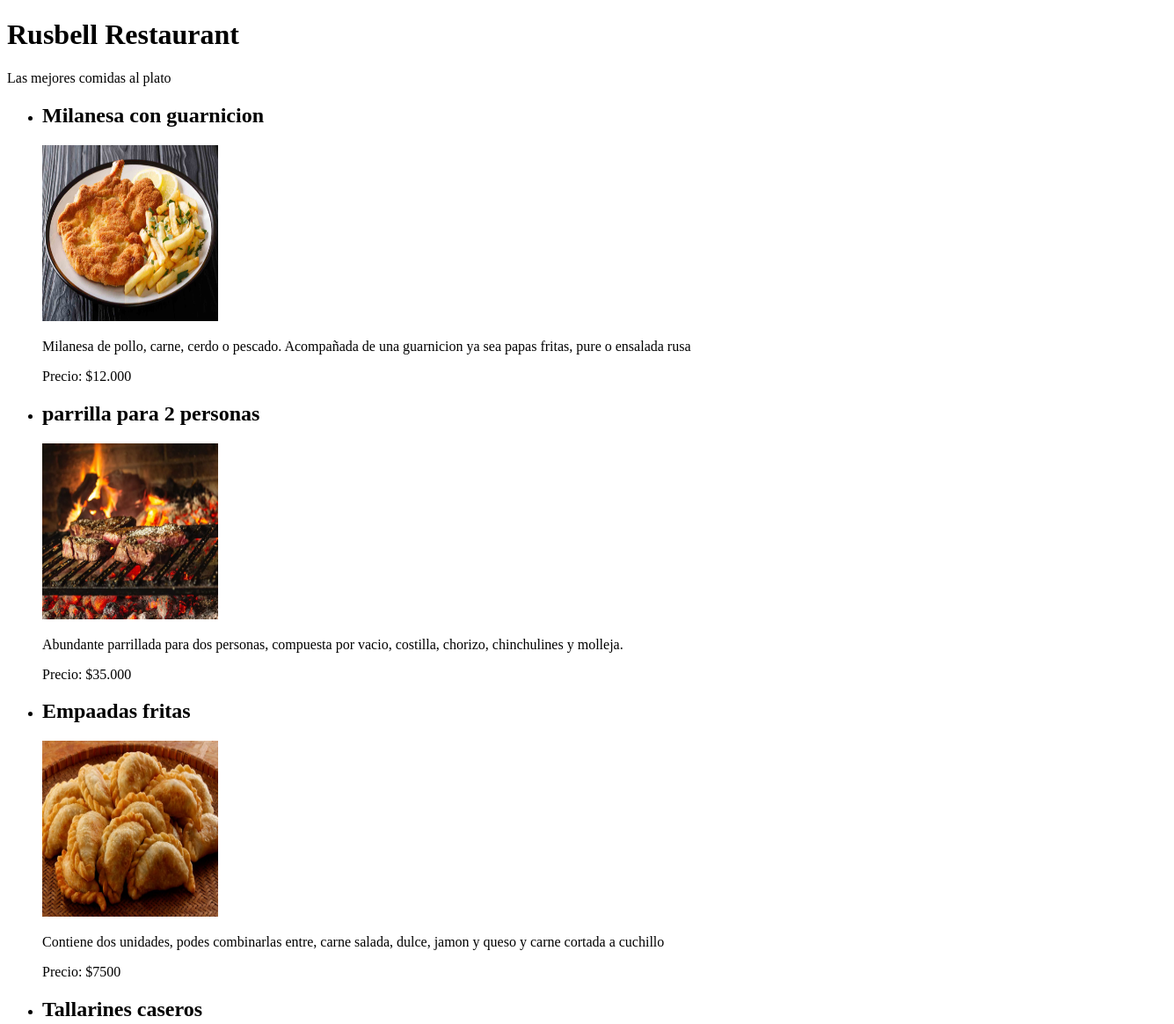
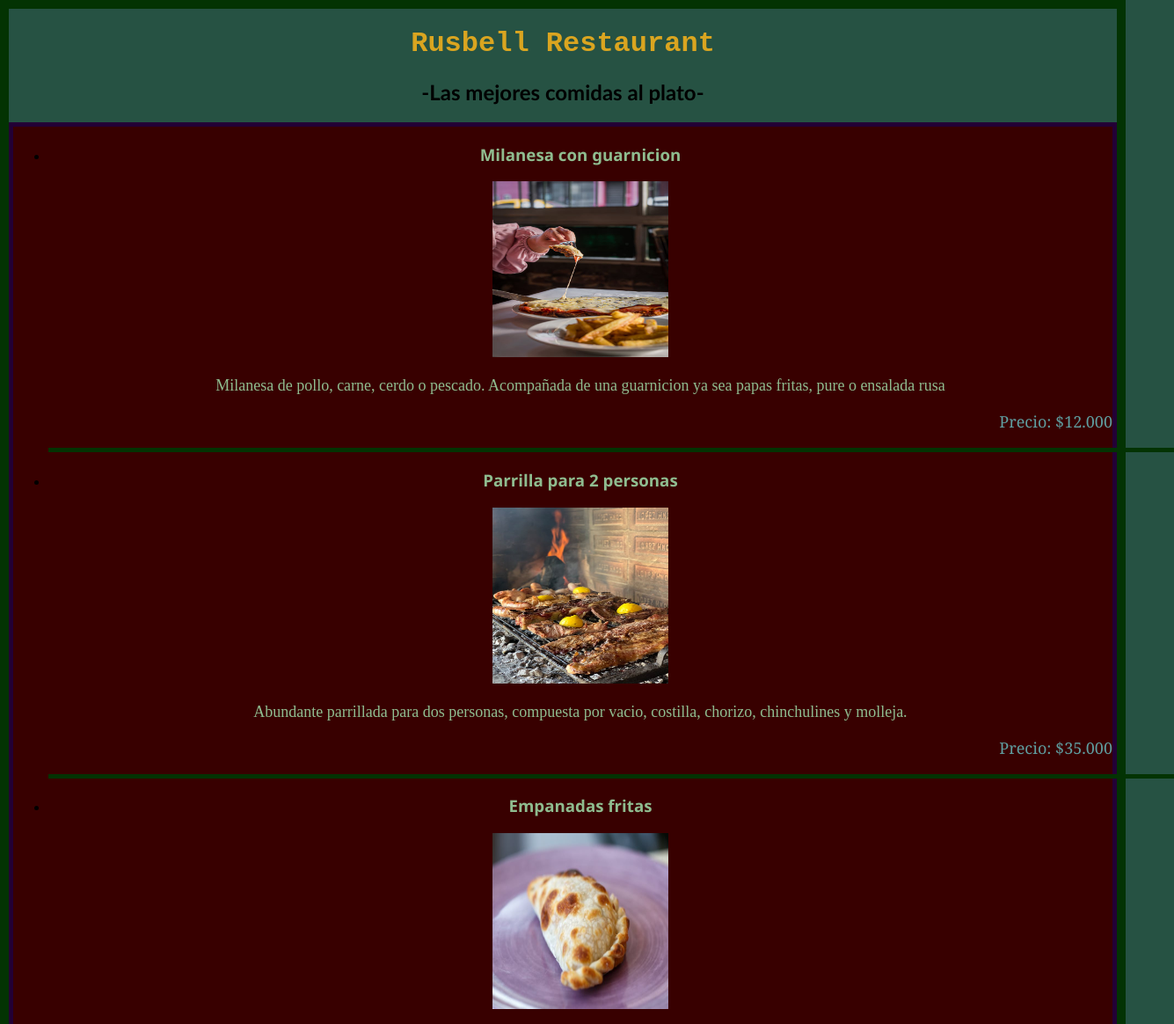
Before and after one commit to leochaparro05/menu-web, a plain HTML site: page index.html in a window 1280 px wide. Shown: the top 1164 px of the page at 88% size, 1335 px wide, since content can reach past the window. Drawn offline with Linux system fonts and the light colour scheme; files that its build step writes are made by us from their sources.

Commit message:
agregue informacion al footer y a la carpeta style.css

```diff
--- a/css/style.css
+++ b/css/style.css
@@ -0,0 +1,48 @@
+body{
+    border: 10px solid rgb(3, 51, 3);
+    margin: 0%;
+    background-color: rgb(38, 82, 67);
+}
+
+header h1{
+    text-align: center;
+    font-family: 'Courier New', Courier, monospace;
+    color: goldenrod;
+}
+
+header h2{
+    text-align: center;
+    font-family: 'Gill Sans', 'Gill Sans MT', Calibri, 'Trebuchet MS', sans-serif;
+}
+
+main .alplato{
+    background-color: rgb(56, 0, 0);
+    border: 5px solid rgba(0, 0, 139, 0.384);
+    text-align: center;
+}
+.titulocomida{
+    font-family: 'Segoe UI', Tahoma, Geneva, Verdana, sans-serif;
+
+    color: darkseagreen;
+}
+
+.descripcomida{
+    font-size: large;
+    color: darkseagreen;
+}
+
+.precio{
+    text-align: end;
+    font-family: Cambria, Cochin, Georgia, Times, 'Times New Roman', serif;
+    font-size: large;
+    color: cadetblue;
+}
+
+hr{
+   width: 100vw;
+  margin: 0;
+  padding: 0;
+  border: none;
+  height: 5px;
+  background-color: rgb(3, 51, 3);
+}
--- a/index.html
+++ b/index.html
@@ -3,55 +3,55 @@
 <head>
     <meta charset="UTF-8">
     <meta name="viewport" content="width=device-width, initial-scale=1.0">
-    <title>Document</title>
-    <link rel="stylesheet" href="style.css">
+    <title>Rusbell restaurant</title>
+    <link rel="stylesheet" href="css/style.css">
 </head>
 <body>
     <header>
       <h1>
         Rusbell Restaurant
       </h1>
-      <p>Las mejores comidas al plato</p>
+      <h2>-Las mejores comidas al plato-</h2>
     </header>
 
     <main>
-       <section>
+       <section class="alplato">
         <ul>
         <li class="milanesa">
-            <h2>
+            <h3 class="titulocomida">
                 Milanesa con guarnicion
-            </h2>
-            <img src="img/milanesa.jpg" alt="foto de milanesa" width="200px" height="200px">
-            <p class="descripmila">Milanesa de pollo, carne, cerdo o pescado. Acompañada de una guarnicion ya sea papas fritas, pure o ensalada rusa</p>
+            </h3>
+            <img src="img/milanesa (2).jpg" alt="foto de milanesa" width="200px" height="200px">
+            <p class="descripcomida">Milanesa de pollo, carne, cerdo o pescado. Acompañada de una guarnicion ya sea papas fritas, pure o ensalada rusa</p>
             <p class="precio">Precio: $12.000</p>
 
         </li>
-
+<hr>
         <li class="parrilla">
-          <h2>parrilla para 2 personas</h2>
-          <img src="img/parrilla.jpg" alt="foto de parrilla" width="200px" height="200px">
-          <p class="descripparrilla">
+          <h3 class="titulocomida">Parrilla para 2 personas</h3>
+          <img src="img/parrilla (2).jpg" alt="foto de parrilla" width="200px" height="200px">
+          <p class="descripcomida">
             Abundante parrillada para dos personas, compuesta por vacio, costilla, chorizo, chinchulines y molleja.
           </p>
 
           <p class="precio">Precio: $35.000</p>
 
         </li>
-
+<hr>
         <li class="empanadas">
-          <h2>Empaadas fritas</h2>
-          <img src="img/empanadas.jpg" alt="foto de empanadas"  width="200px" height="200px">
-          <p class="descripempanada">Contiene dos unidades, podes combinarlas entre, carne salada, dulce, jamon y queso y carne cortada a cuchillo</p>
+          <h3 class="titulocomida">Empanadas fritas</h3>
+          <img src="img/empanadas (2).jpg" alt="foto de empanadas"  width="200px" height="200px">
+          <p class="descripcomida">Contiene dos unidades, podes combinarlas entre, carne salada, dulce, jamon y queso y carne cortada a cuchillo</p>
 
           <p class="precio">Precio: $7500</p>
 
 
         </li>
-
+<hr>
         <li class="tallarines">
-          <h2>Tallarines caseros</h2>
-          <img src="img/tallarines.jpg" alt="foto de tallarines"  width="200px" height="200px">
-          <p class="descriptallarines">La clave de la casa,  tallarines al huevo, de morron rojo o morron verde, acompañalo con alguna salsa como bolognesa, pesto o simplemente con mucho queso.</p>
+          <h3 class="titulocomida">Tallarines caseros</h3>
+          <img src="img/tallarines (2).jpg" alt="foto de tallarines"  width="200px" height="200px">
+          <p class="descripcomida">La clave de la casa,  tallarines al huevo, de morron rojo o morron verde, acompañalo con alguna salsa como bolognesa, pesto o simplemente con mucho queso.</p>
 
           <p class="precio"> Precio: $10000</p>
 
@@ -62,8 +62,8 @@
        <h2>Postres</h2>
        <section class="postres">
         <ul><li class="flan">
-          <h2>Flan casero</h2>
-          <img src="img/flan.jpg" alt="foto del flan"  width="200px" height="200px">
+          <h3>Flan casero</h3>
+          <img src="img/flan (2).jpg" alt="foto del flan"  width="200px" height="200px">
           <p class="descripflan"> Pedilo con dulce de leche, crema o ambas, imperdible!!L</p>
 
           <p class="precio"> Precio: $6000</p>
@@ -71,8 +71,8 @@
         </li>
 
         <li class="budin">
-          <h2>Budin de Pan</h2>
-          <img src="img/budin.jpg" alt="foto del budin"  width="200px" height="200px">
+          <h3>Budin de Pan</h3>
+          <img src="img/budin (2).jpg" alt="foto del budin"  width="200px" height="200px">
           <p class="descripbudin">El budin de pan no lo vas a poder dejar de probar, pedilo con dulce de leche, crema o ambas.<p>
 
           <p class="precio"> Precio: $5000</p>
@@ -80,8 +80,8 @@
         </li>
 
         z<li class="panqueque">
-          <h2>Panqueques con Dulce de leche</h2>
-          <img src="img/panqueques.jpg" alt="foto de panqueques"  width="200px" height="200px">
+          <h3>Panqueques con Dulce de leche</h3>
+          <img src="img/panqueques (2).jpg" alt="foto de panqueques"  width="200px" height="200px">
           <p class="descrippanqueques">panqueques con dulce de leche, algo clasico y llenador de corazones </p>
 
           <p class="precio"> Precio: $3000</p>
@@ -92,7 +92,11 @@
     </main>
 
     <footer>
-
+        <p>
+          <b>Seguinos en instagram
+          </b> para ver nuestras noticias y promociones
+        </p>
+        <p>consultas o reservas al <b>34344447777</b></p>
     </footer>
 </body>
 </html>
```
Also changed, not shown: img/budin (2).jpg (added), img/budin.jpg (deleted), img/empanadas (2).jpg (added), img/empanadas.jpg (deleted), img/flan (2).jpg (added), img/flan.jpg (deleted), img/milanesa (2).jpg (added), img/milanesa.jpg (deleted), img/panqueques (2).jpg (added), img/panqueques.jpg (deleted), img/parrilla (2).jpg (added), img/parrilla.jpg (deleted), img/tallarines (2).jpg (added), img/tallarines.jpg (deleted).
